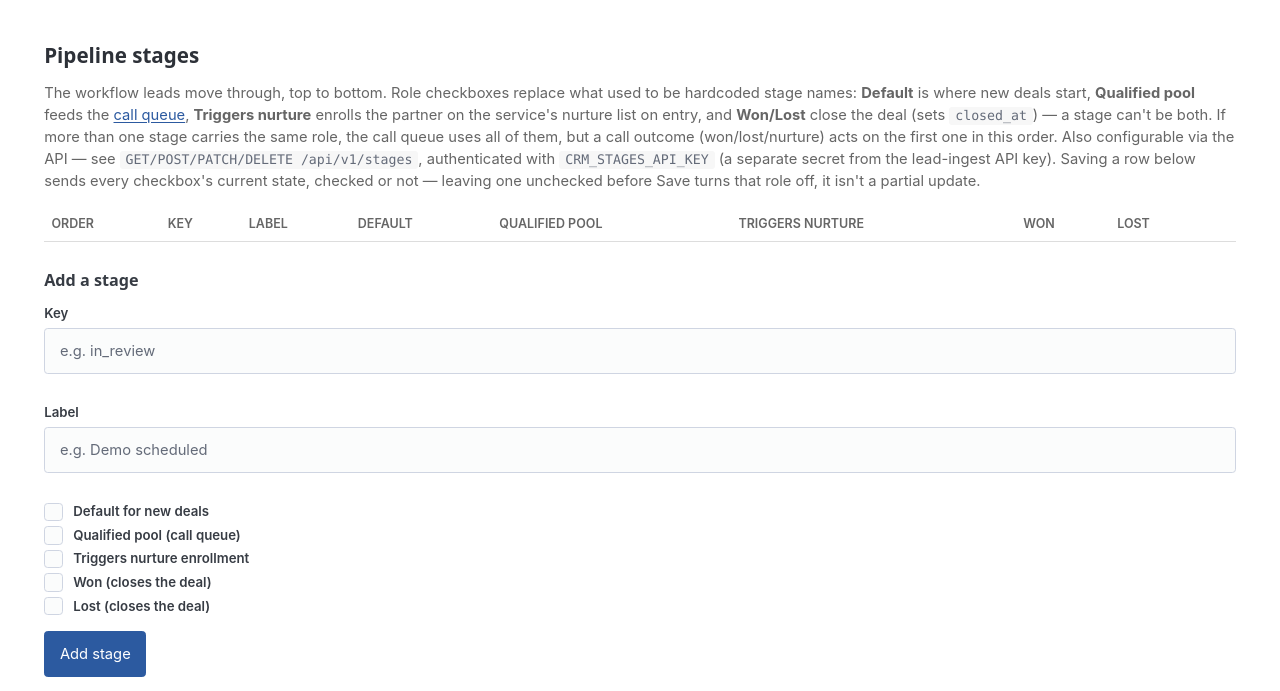
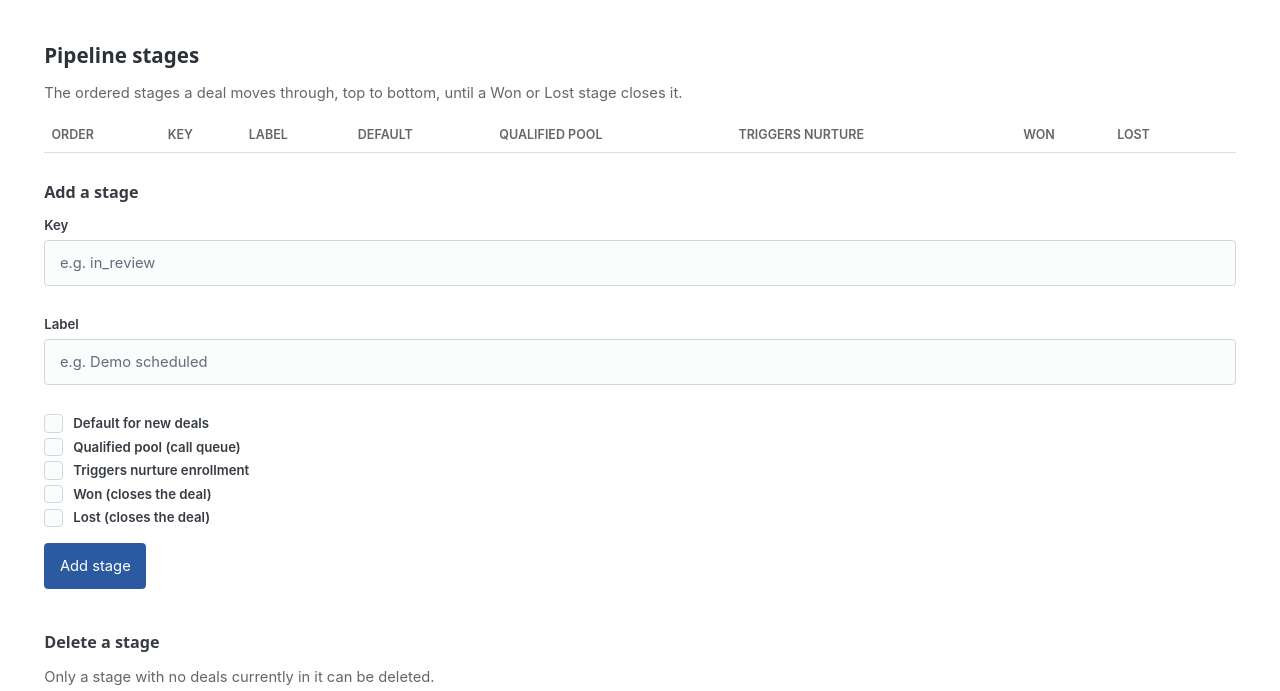
Before and after one commit to sevasek/agent-crm, a FastAPI app: template app/templates/admin/stages.html in a window 1280 px wide. Shown: the top 691 px of the page. Run offline with FastAPI, Linux system fonts and the light colour scheme; the template is opened without the code that fills it, so the values that code supplies are empty.

Commit message:
Trim stages page intro to a one-sentence definition
Drop the role-checkbox mechanics, API reference, and save-semantics
detail from the intro paragraph — that belongs in help docs, not the
page itself.

Co-Authored-By: Claude Sonnet 5 <noreply@anthropic.com>

```diff
--- a/app/templates/admin/stages.html
+++ b/app/templates/admin/stages.html
@@ -3,19 +3,7 @@
 {% block main_class %}container container-wide{% endblock %}
 {% block content %}
 <h1>Pipeline stages</h1>
-<p class="muted">
-    The workflow leads move through, top to bottom. Role checkboxes replace what used to be
-    hardcoded stage names: <strong>Default</strong> is where new deals start, <strong>Qualified
-    pool</strong> feeds the <a href="/actions/calls">call queue</a>, <strong>Triggers nurture</strong>
-    enrolls the partner on the service's nurture list on entry, and <strong>Won/Lost</strong> close
-    the deal (sets <code>closed_at</code>) — a stage can't be both. If more than one stage
-    carries the same role, the call queue uses all of them, but a call outcome (won/lost/nurture)
-    acts on the first one in this order. Also configurable via the API — see
-    <code>GET/POST/PATCH/DELETE /api/v1/stages</code>, authenticated with
-    <code>CRM_STAGES_API_KEY</code> (a separate secret from the lead-ingest API key).
-    Saving a row below sends every checkbox's current state, checked or not — leaving one
-    unchecked before Save turns that role off, it isn't a partial update.
-</p>
+<p class="muted">The ordered stages a deal moves through, top to bottom, until a Won or Lost stage closes it.</p>
 {% if error %}<p class="error">{{ error }}</p>{% endif %}
 <table>
     <tr>
```
